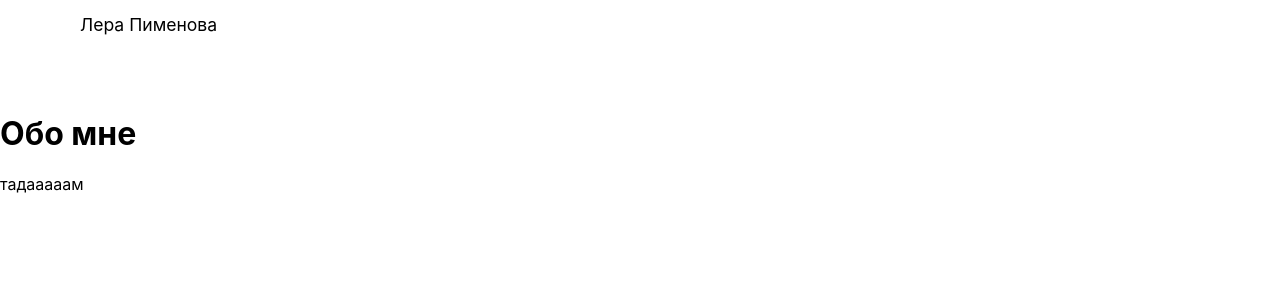
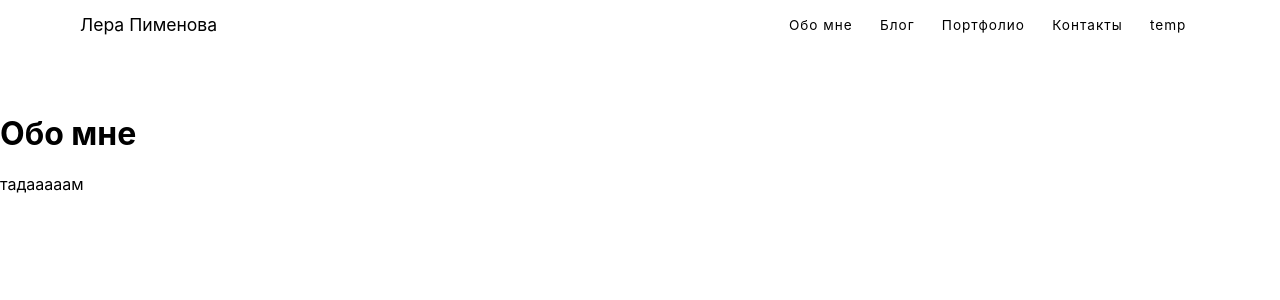
Before and after one commit to angelina2226/probka, a SvelteKit app: page /about in a window 1280 px wide. Shown: the top 300 px of the page. Built offline with nearby package versions, Linux system fonts and the light colour scheme.

Commit message:
add pages

```diff
--- a/src/routes/+layout.svelte
+++ b/src/routes/+layout.svelte
@@ -2,11 +2,11 @@
     <div class="nav-container">
     <a href="/" class="nav-logo" title="Back to Homepage">Лера Пименова </a>
      <div class="nav-links">
-        {#if link.isShow}
+        {#each nav as link}
 
-<a href={link.href} class="link">{link.title}</a>
+        <a href={link.href} class="link">{link.title}</a>
 
-{/if}
+        {/each}
     </div>
     </div>
     </nav>
@@ -16,7 +16,7 @@
     </div>
 
     <script>
-        const link = [
+        const nav = [
             {
                 title: 'Обо мне',
                 href:'/about',
```
